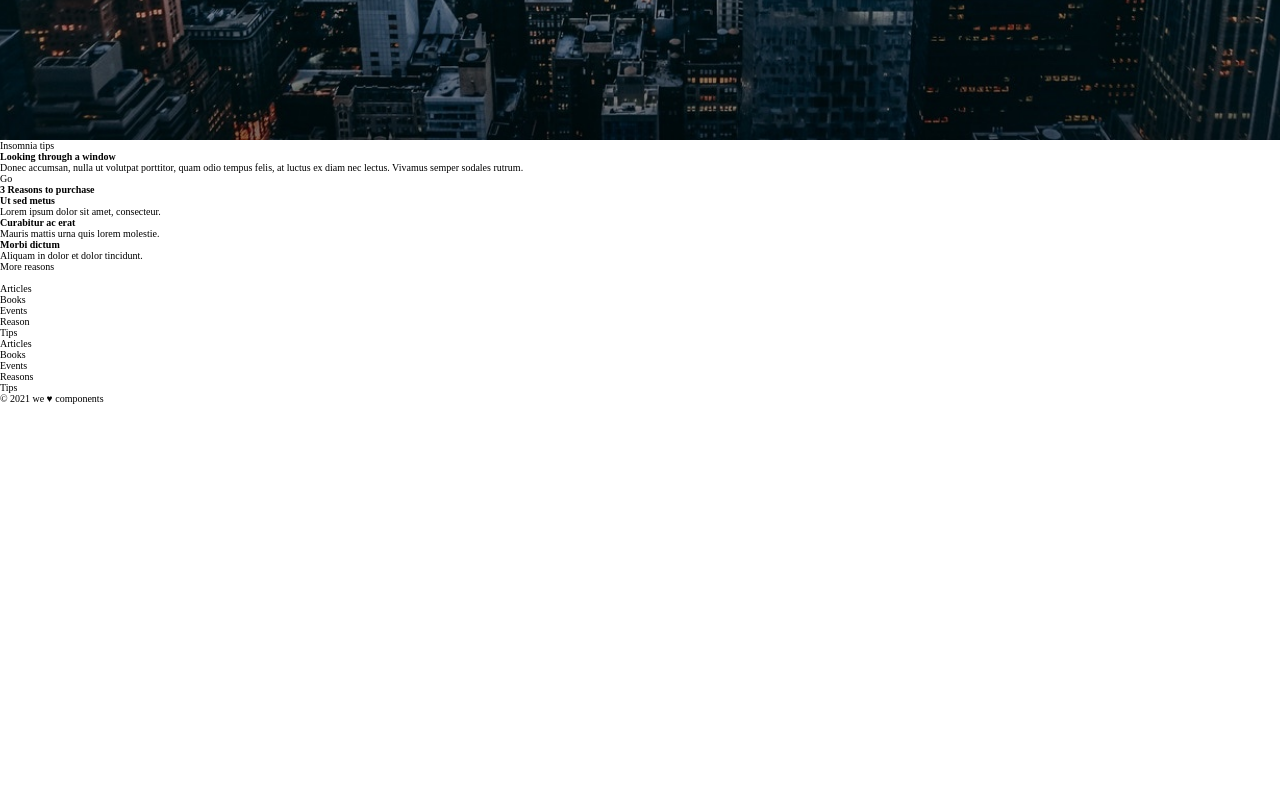
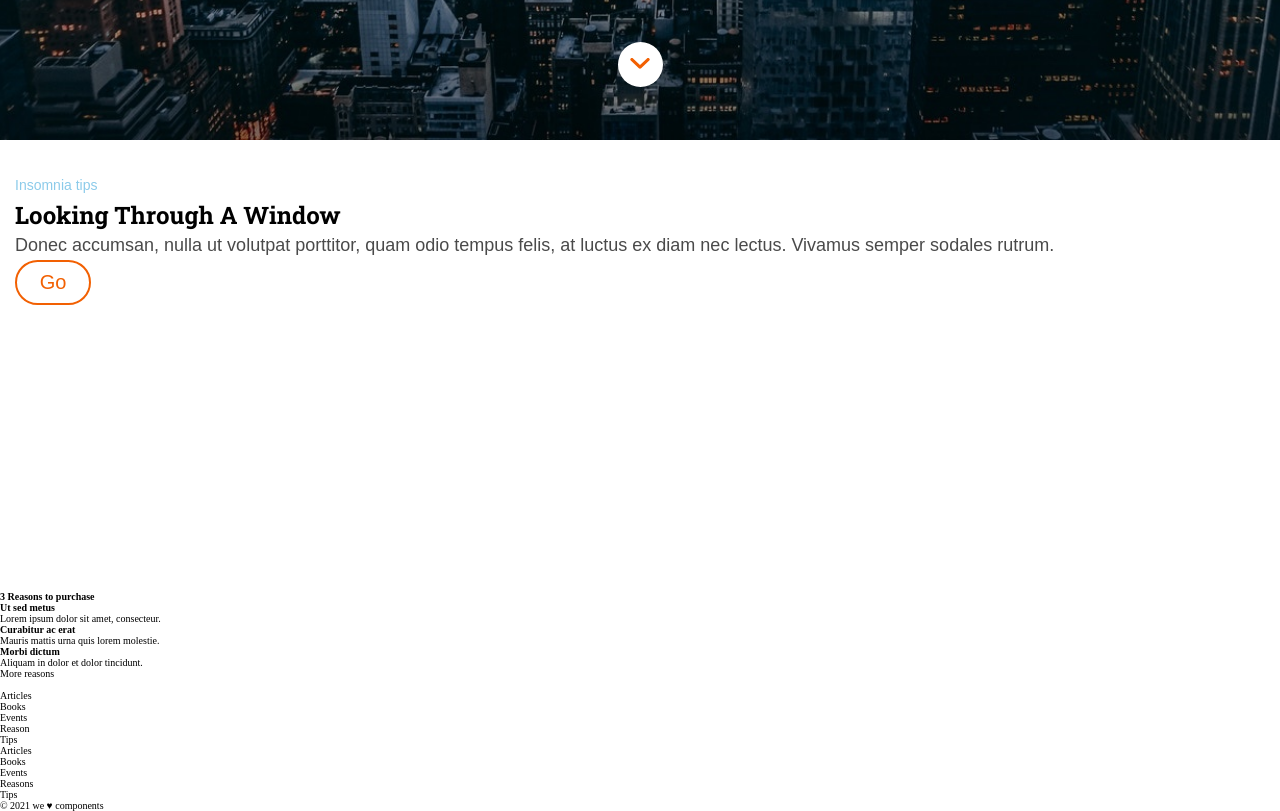
Before and after one commit to Adalab/modulo-1-evaluacion-final-AlejandraMejiaP, a website: page public/index.html in a window 1280 px wide. Shown: the part 660-1471 px from the top of the page. Before the commit the page ends 1064 px from the top, so only its background shows below. Drawn offline with Linux system fonts and the light colour scheme.

Commit message:
add hero section

```diff
--- a/public/index.html
+++ b/public/index.html
@@ -5,7 +5,10 @@
     <meta charset="UTF-8">
     <meta http-equiv="X-UA-Compatible" content="IE=edge">
     <meta name="viewport" content="width=device-width, initial-scale=1.0">
-
+    <link rel="preconnect" href="https://fonts.googleapis.com">
+    <link rel="preconnect" href="https://fonts.gstatic.com" crossorigin>
+    <link href="https://fonts.googleapis.com/css2?family=Roboto&family=Roboto+Slab:wght@700&display=swap"
+        rel="stylesheet">
     <link rel="stylesheet" href="./assets/css/main.css">
     <title>Anonymous Proxy</title>
 </head>
@@ -17,27 +20,37 @@
                 <img class="header__menu--img" src="assets/images/ico-menu.svg" alt="icono de menú">
             </a>
         </div>
+
         <h1 class="header__h1">Anonymous proxy</h1>
+
         <h2 class="header__h2">In hac habitasse platea dictumst.</h2>
+        <nav>
             <div class="header__arrow">
                 <a title="Navegacor hacia abajo" href="./index.html#more-reasons">
                     <img title="Down arrow" class="header__arrow--img" src="assets/images/ico-scroll-down.svg"
                         alt="Flecha hacia abajo">
                 </a>
             </div>
+        </nav>
     </header>
     <main>
-        <small>Insomnia tips</small>
-        <h3>
+        <section class="hero">
+            <div class="hero__section">
+                <small class="hero__section--small">Insomnia tips</small>
+                <h3 class="hero__section--h3">
                     Looking through a window
                 </h3>
-        <p>
-            Donec accumsan, nulla ut volutpat porttitor, quam odio tempus felis, at luctus ex diam nec lectus. Vivamus semper
+                <p class="hero__section--text">
+                    Donec accumsan, nulla ut volutpat porttitor, quam odio tempus felis, at luctus ex diam nec lectus. Vivamus
+                    semper
                     sodales rutrum.
                 </p>
                 <nav>
-            <a>Go</a>
+                    <div class="hero__nav"><a class="hero__nav--go" href="#">Go</a></div>
                 </nav>
+            </div>
+        </section>
+        <section>
             <h4 id="more-reasons">
                 3 Reasons to purchase
             </h4>
@@ -56,6 +69,7 @@
                 </li>
                 <li><a>More reasons</a></li>
             </ul>
+        </section>
     </main>
     <footer>
         <nav>
--- a/src/scss/core/_reset.scss
+++ b/src/scss/core/_reset.scss
@@ -4,3 +4,7 @@
   margin: 0px;
   font-size: 10px;
 }
+a {
+  text-decoration: none;
+  color: inherit;
+}
--- a/src/scss/core/_variables.scss
+++ b/src/scss/core/_variables.scss
@@ -3,5 +3,8 @@ $BottomsColor: #f26002;
 $PrincipalColor: #ffffff;
 $SecundaryColor: #eff9ff;
 $TextColor1: #ffffff;
-$TextColor2: #000000;
+$TextColor2: #4a4a4a;
+$TitleColor: #000000;
 $SecundaryText: #8ccbea;
+$typoTitle: Roboto Slab, sans-serif;
+$typoText: Roboto-Regular, sans-serif;
--- a/src/scss/layout/_header.scss
+++ b/src/scss/layout/_header.scss
@@ -7,19 +7,25 @@
   display: flex;
   flex-direction: column;
   align-items: center;
+  justify-content: flex-end;
   padding: 0px 15px;
 
   &__h1 {
-    margin: 384px 15px 10px 15px;
-    font-size: 8rem;
+    width: 290px;
+    height: 110px;
+    margin-bottom: 10px;
+    font-size: 4.2rem;
     text-transform: capitalize;
     text-align: center;
     color: $PrincipalColor;
+    font-family: $typoTitle;
+    line-height: 55px;
   }
   &__h2 {
     color: $PrincipalColor;
     font-size: 1.6rem;
     margin-bottom: 45px;
+    font-family: $typoText;
   }
   &__arrow {
     width: 45px;
@@ -29,8 +35,8 @@
     display: flex;
     align-items: center;
     justify-content: center;
+    margin-bottom: 53px;
 
-    // margin-bottom: 53px;
     &--img {
       width: 20px;
       height: 11.7px;
--- a/src/scss/pages/hero.scss
+++ b/src/scss/pages/hero.scss
@@ -0,0 +1,44 @@
+.hero {
+  margin: 30px 15px 45px 15px;
+  &__section {
+    width: 100%;
+    height: 376px;
+    display: flex;
+    flex-direction: column;
+
+    &--small {
+      font-size: 1.4rem;
+      font-family: $typoText;
+      line-height: 30px;
+      color: $SecundaryText;
+    }
+    &--h3 {
+      color: $TitleColor;
+      text-transform: capitalize;
+      line-height: 30px;
+      font-family: $typoTitle;
+      font-size: 2.4rem;
+    }
+    &--text {
+      color: $TextColor2;
+      font-size: 1.8rem;
+      font-family: $typoText;
+      line-height: 30px;
+    }
+  }
+  &__nav {
+    width: 76px;
+    height: 45px;
+    border: solid $BottomsColor 2px;
+    border-radius: 22.5px;
+    display: flex;
+    justify-content: center;
+    align-items: center;
+    &--go {
+      color: $BottomsColor;
+      font-family: $typoText;
+      font-size: 2rem;
+      line-height: 2.25;
+    }
+  }
+}
```
Also changed, not shown: src/html/index.html (+4 -1 lines), src/html/partials/header.html (+4 -0 lines), src/html/partials/hero.html (+10 -5 lines), src/html/partials/more-reasons.html (+2 -0 lines), public/assets/css/main.css, public/assets/css/pages/hero.css (deleted), 2 other files. Lines whose indentation alone changed are shown as unchanged.
